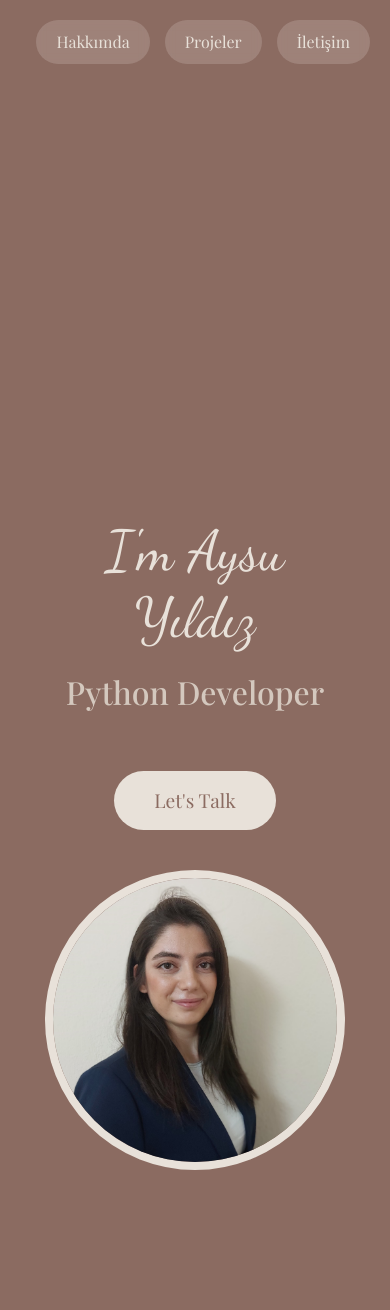
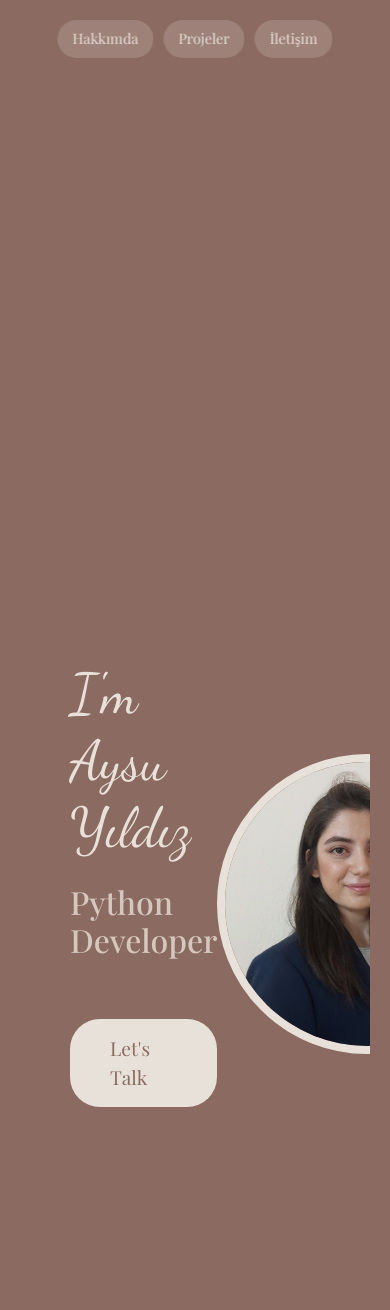
Before and after one commit to aysuyld/aysu_yildiz_, a Django app: page / in a window 390 px wide. Shown: the top 1310 px of the page. Before the commit the page ends 1170 px from the top, so only its background shows below. Run offline with Django 5.2, Linux system fonts and the light colour scheme; parts of the project's set-up code (start-up, migrations or seed data) failed here and were passed over.

Commit message:
update home

```diff
--- a/projects/templates/home.html
+++ b/projects/templates/home.html
@@ -77,34 +77,51 @@
         }
 
         .nav-buttons {
-            position: fixed;
-            top: 20px;
-            right: 20px;
+            position: absolute;
+            left: 50%;
+            top: 40px; /* Üst kısımdan mesafe */
+            transform: translateX(-50%);
             display: flex;
-            gap: 15px;
+            gap: 20px;
+            z-index: 1000;
         }
 
         .nav-btn {
             background-color: rgba(232, 225, 217, 0.2);
             color: #E8E1D9;
-            padding: 10px 20px;
+            padding: 12px 25px;
             border-radius: 25px;
             text-decoration: none;
             transition: all 0.3s ease;
             font-family: 'Playfair Display', serif;
             backdrop-filter: blur(5px);
+            font-size: 1.1rem;
         }
 
         .nav-btn:hover {
             background-color: #E8E1D9;
             color: #8B6B61;
+            transform: translateY(-2px);
         }
 
-        @media (max-width: 992px) {
         .main-container {
-                flex-direction: column;
-                text-align: center;
-                padding: 20px;
+            margin-top: 60px; /* Ana içeriği biraz aşağı kaydırır */
+        }
+
+        @media (max-width: 768px) {
+            .nav-buttons {
+                top: 20px;
+                flex-direction: row; /* Mobilde de yatay kalsın */
+                gap: 10px;
+            }
+
+            .nav-btn {
+                padding: 8px 15px;
+                font-size: 0.9rem;
+            }
+
+            .main-container {
+                margin-top: 80px;
             }
 
             .content-left {
@@ -125,11 +142,57 @@
                 font-size: 2rem;
             }
         }
+
+        .page-section {
+            height: 100vh;
+            width: 100%;
+            display: flex;
+            align-items: center;
+            justify-content: center;
+            scroll-snap-align: start;
+        }
+
+        .scroll-container {
+            height: 100vh;
+            overflow-y: scroll;
+            scroll-snap-type: y mandatory;
+            scroll-behavior: smooth;
+        }
+
+        #about {
+            background-color: #6B4F44; /* Biraz daha koyu kahverengi */
+        }
+
+        .about-content {
+            max-width: 800px;
+            padding: 40px;
+            background-color: rgba(232, 225, 217, 0.1);
+            border-radius: 20px;
+            backdrop-filter: blur(5px);
+        }
+
+        .about-title {
+            font-family: 'Playfair Display', serif;
+            font-size: 2.5rem;
+            color: #E8E1D9;
+            margin-bottom: 30px;
+            text-align: center;
+        }
+
+        .about-text {
+            color: #E8E1D9;
+            font-family: 'Playfair Display', serif;
+            line-height: 1.8;
+            text-align: justify;
+        }
     </style>
 </head>
 <body>
+    <div class="scroll-container">
+        <!-- Ana sayfa section -->
+        <section class="page-section">
             <div class="nav-buttons">
-        <a href="#" class="nav-btn">Hakkımda</a>
+                <a href="#about" class="nav-btn">Hakkımda</a>
                 <a href="projects/home" class="nav-btn">Projeler</a>
                 <a href="#" class="nav-btn">İletişim</a>
             </div>
@@ -144,6 +207,29 @@
                     <img src="{% static 'images/profile.jpg' %}" alt="Aysu Yıldız" class="profile-image">
                 </div>
             </div>
+        </section>
+
+        <!-- Hakkımda section -->
+        <section id="about" class="page-section">
+            <div class="about-content">
+                <h2 class="about-title">Hakkımda</h2>
+                <p class="about-text">
+                    Merhaba! Adım Aysu Yıldız, Kütahya Dumlupınar Üniversitesi Bilgisayar
+                    Mühendisliği mezunuyum. Python dilini kullanarak veri organize etme,
+                    analiz etme ve modelleme konularında deneyimliyim. Son
+                    zamanlarda aldığım sertifikalı eğitimlerle Doğal Dil İşleme (NLP),
+                    TensorFlow ve Makine Öğrenimi gibi alanlarda uzmanlaştım. Datathon
+                    ve Kaggle gibi platformlarda yarışmalara katıldım ve pratik deneyim
+                    kazandım. Bu süreçte Yaprak Hastalığı Tespiti, Müşteri
+                    Kaybetme Tahmini ve Ev Fiyat Tahmini gibi projeler gerçekleştirdim.
+                    FastAPI, Flask platformlarıyla çalışarak çeşitli altyapı
+                    becerileri edindim. SQL ile veritabanı yönetimi ve veri analizinde güçlü
+                    bir uzmanlığa sahibim. Takım çalışmasına yatkın, problem çözme
+                    yeteneği yüksek ve sürekli öğrenmeye istekliyim.
+                </p>
+            </div>
+        </section>
+    </div>
 
     <script src="https://cdn.jsdelivr.net/npm/bootstrap@5.3.2/dist/js/bootstrap.bundle.min.js"></script>
 </body>
```
Lines whose indentation alone changed are shown as unchanged.
